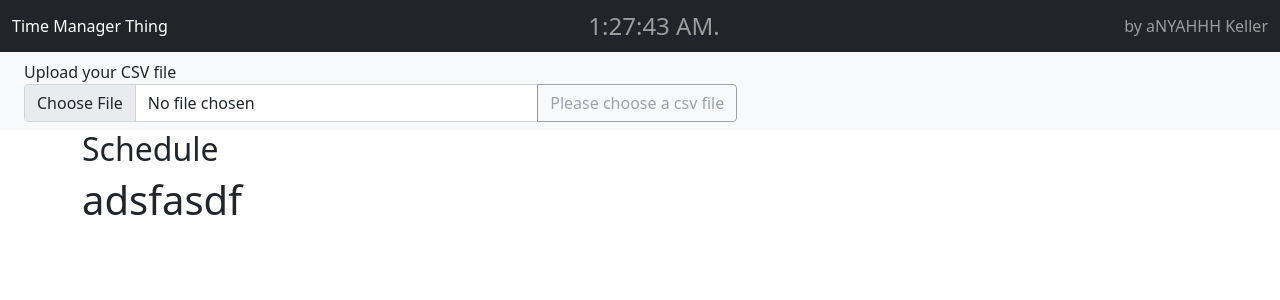
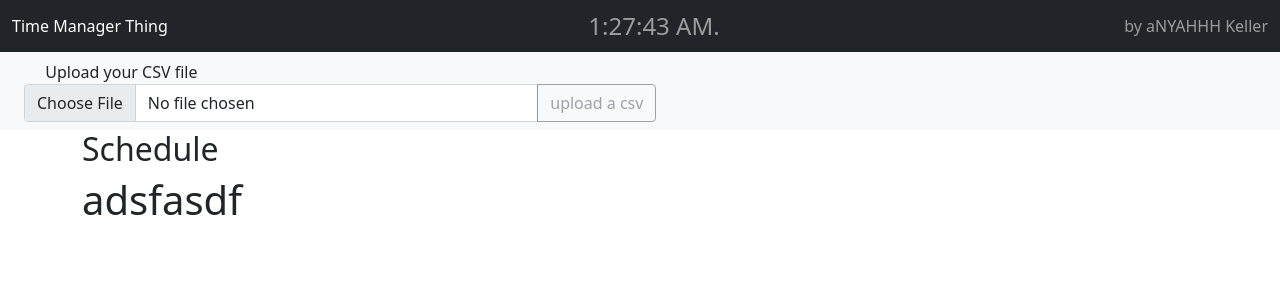
Before and after one commit to anyakeller/time-tracker, a React (Create React App) app: page / in a window 1280 px wide. Shown: the top 300 px of the page. Built offline with nearby package versions, Linux system fonts and the light colour scheme; the HTML template or start-up script is replaced by a standard one.

Commit message:
added bootstrap styling to file upload

```diff
--- a/src/TimeHook.js
+++ b/src/TimeHook.js
@@ -1,4 +1,6 @@
 import { useState, useEffect } from "react";
+
+/* ------ Sets currentRowIndex to the current activity based on a timer ----- */
 
 export const TimeHook = (activities) => {
   const [currentRowIndex, setcurrentRowIndex] = useState(0);
--- a/src/components/CSVinput.js
+++ b/src/components/CSVinput.js
@@ -62,10 +62,10 @@ class CSVinput extends React.Component {
         <div className="row justify-content-between align-items-center">
           <label
             htmlFor="csvInput"
-            className="form-label col-12 col-sm-4 mb-sm-0">
+            className="form-label col-12 col-sm-4 mb-sm-0 text-center">
             Upload your CSV file
           </label>
-          <div className="input-group col-12 col-sm">
+          <div className="input-group col-12 col-md">
             <input
               type="file"
               accept=".csv"
@@ -91,7 +91,7 @@ class CSVinput extends React.Component {
               }`}
               type="submit"
               id="csvInputSubmit">
-              {this.state.isFileValid ? "upload" : "Please choose a csv file"}
+              {this.state.isFileValid ? "upload" : "upload a csv"}
             </button>
           </div>
         </div>
--- a/src/components/Header.js
+++ b/src/components/Header.js
@@ -19,7 +19,7 @@ function Header(props) {
     return (
       <>
         Currently Viewing: {props.fileName}{" "}
-        <button onClick={handleChangeUploadClick} className="btn btn-primary">
+        <button onClick={handleChangeUploadClick} className="btn btn-primary ms-2 mt-1 mt-md-0">
           Change File
         </button>
       </>
@@ -31,7 +31,7 @@ function Header(props) {
       <>
         <CSVinput setFile={setFile} />
         <button
-          className="btn btn-outline-secondary"
+          className="btn btn-outline-secondary ms-2 mt-1 mt-md-0"
           type="button"
           onClick={handleChangeUploadClick}>
           Cancel
@@ -41,7 +41,7 @@ function Header(props) {
   };
 
   return (
-    <header className="d-flex justify-content-between align-items-center py-2 px-4 bg-light">
+    <header className="d-flex flex-wrap  justify-content-center justify-content-md-between align-items-center py-2 px-4 bg-light">
       {props.fileName && !isChangeFileMode ? (
         validFileHeader()
       ) : !props.fileName && isChangeFileMode ? (
--- a/src/components/scheduleTable/index.js
+++ b/src/components/scheduleTable/index.js
@@ -8,6 +8,7 @@ function ScheduleTable({ data, testData }) {
   const [isEditMode, toggleEditMode] = useState(false);
   const currentRowIndex = TimeHook(testData);
 
+  // just logs current row
   useEffect(() => {
     if (!testData) {
       return;
```
